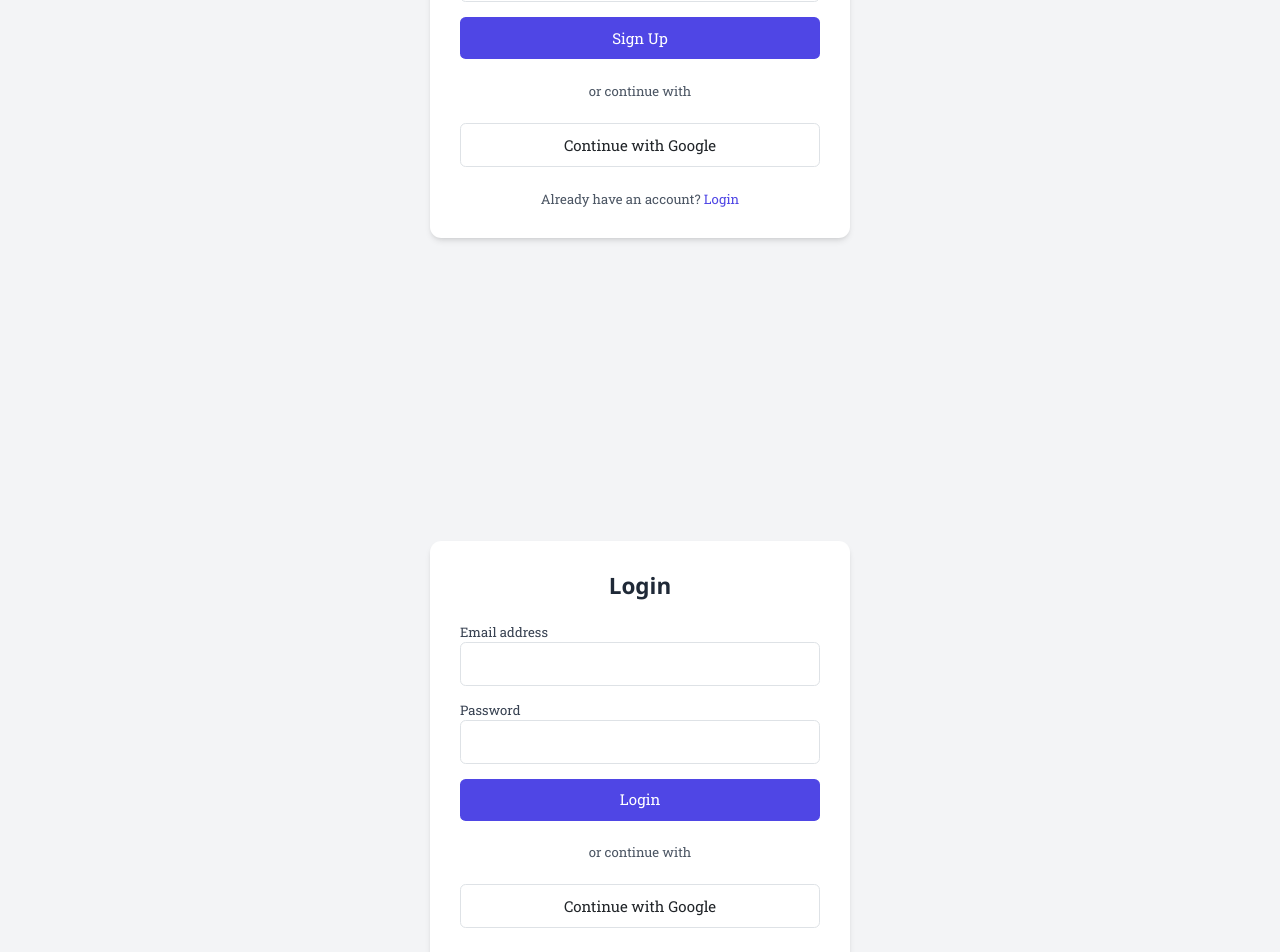
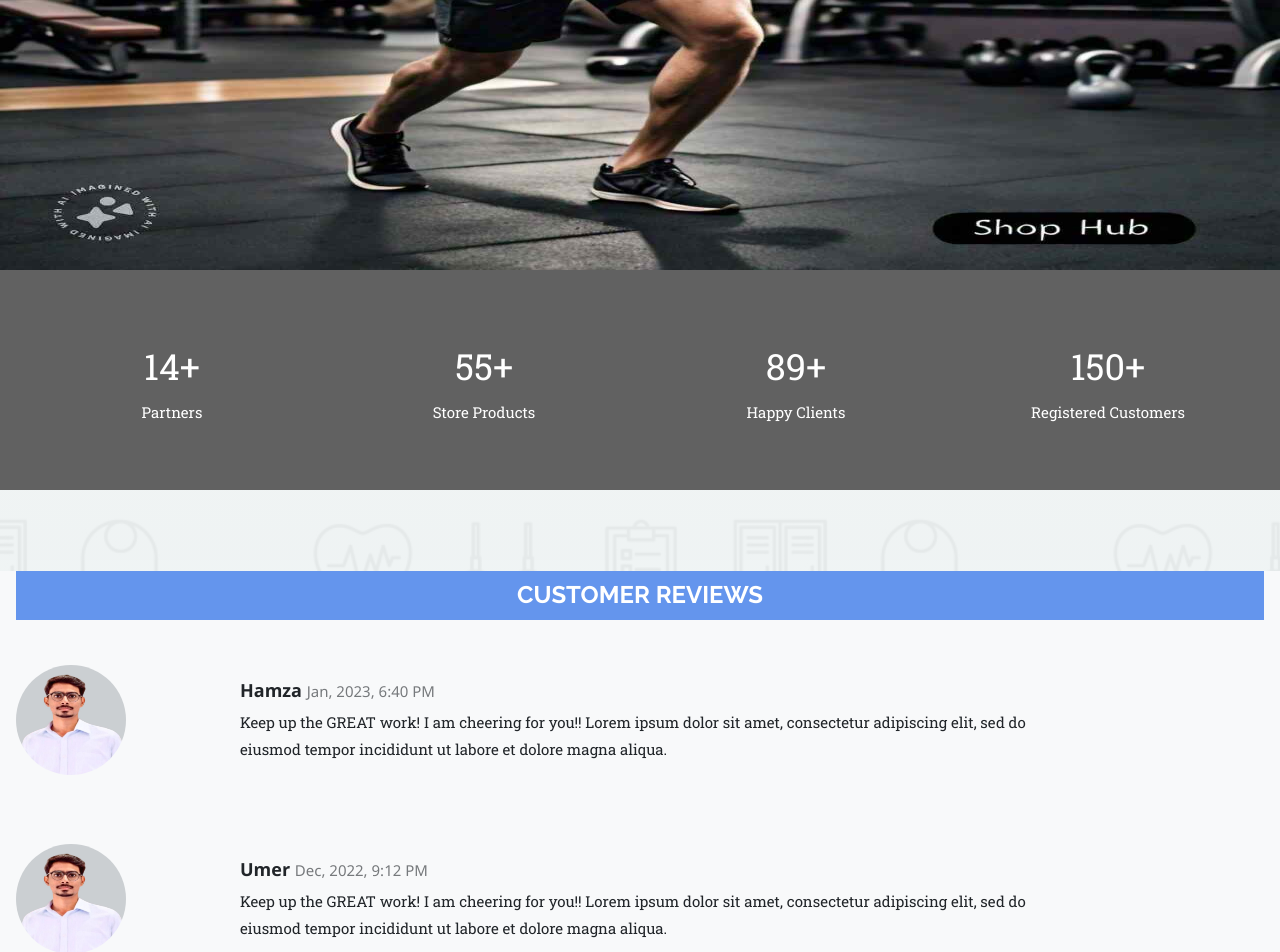
Before and after one commit to Usman-99/Fithub, a React (Create React App) app: page / in a window 1280 px wide. Shown: the part 480-1432 px from the top of the page. Built offline with nearby package versions, Linux system fonts and the light colour scheme.

Commit message:
adding state to login

```diff
--- a/package.json
+++ b/package.json
@@ -13,6 +13,7 @@
     "react-router-dom": "^6.4.5",
     "react-router-hash-link": "^2.4.3",
     "react-scripts": "5.0.1",
+    "react-toastify": "^10.0.5",
     "web-vitals": "^2.1.4"
   },
   "scripts": {
--- a/src/App.js
+++ b/src/App.js
@@ -18,10 +18,10 @@ function App() {
     <StoreProvider>
       <Router>
         <Navbar />
-        <SignUpPage />
-        <LoginPage />
         <Routes>
           <Route path="/" element={<Webimg />} />
+          <Route path="/signup" element={<SignUpPage />} />
+          <Route path="/login" element={<LoginPage />} />
           <Route path="/About" element={<About />} />
           <Route path="/Team" element={<Team />} />
           <Route path="/Contact" element={<Contact />} />
--- a/src/components/Login.js
+++ b/src/components/Login.js
@@ -1,6 +1,26 @@
 import { Link } from "react-router-dom";
+import Glogo from "../Images/googlelogo.png";
+import { signInWithEmailAndPassword } from "firebase/auth";
+import { auth } from "../Firebase/firebase";
+import { toast } from "react-toastify";
+import { useState } from "react";
 
 function LoginPage() {
+  const [email, setEmail] = useState("");
+  const [password, setPassword] = useState("");
+  const handleSubmit = async (e) => {
+    e.preventDefault();
+    try {
+      await signInWithEmailAndPassword(auth, email, password);
+      console.log("user log in");
+      window.location.href = "/";
+      toast.success("User Logged in successfully", { position: "top-center" });
+    } catch (error) {
+      console.log(error.message);
+      toast.error("error.message", { position: "bottom-center" });
+    }
+  };
+
   return (
     <div className="flex items-center justify-center min-h-screen bg-gray-100">
       <div className="w-full max-w-md p-8 space-y-6 bg-white shadow-md rounded-xl">
@@ -17,7 +37,10 @@ function LoginPage() {
               id="email"
               name="email"
               type="email"
+              value={email}
               required
+              onChange={(e) => setEmail(e.target.value)}
+              autoComplete="off"
               className="w-full p-2 border border-gray-300 rounded-md focus:ring-indigo-500 focus:border-indigo-500"
             />
           </div>
@@ -32,6 +55,11 @@ function LoginPage() {
               id="password"
               name="password"
               type="password"
+              autoComplete="off"
+              value={password}
+              onChange={(e) => {
+                setPassword(e.target.value);
+              }}
               required
               className="w-full p-2 border border-gray-300 rounded-md focus:ring-indigo-500 focus:border-indigo-500"
             />
@@ -48,8 +76,9 @@ function LoginPage() {
 
         {/* Continue with Google */}
         <div className="text-center mt-6">
-          <p className="text-sm text-gray-600">or continue with</p>
-          <button className="mt-4 w-full px-4 py-2 border border-gray-300 rounded-md hover:bg-gray-100 focus:outline-none focus:ring-2 focus:ring-indigo-500 focus:ring-offset-2">
+          <p className="text-sm text-gray-600">or </p>
+          <button className="mt-4 w-full flex items-center justify-center px-4 py-2 border border-gray-300 rounded-md hover:bg-gray-100 focus:outline-none focus:ring-2 focus:ring-indigo-500 focus:ring-offset-2">
+            <img src={Glogo} alt="Google Logo" className="w-5 h-5 mr-3"></img>
             Continue with Google
           </button>
         </div>
--- a/src/components/Signup.js
+++ b/src/components/Signup.js
@@ -1,4 +1,5 @@
 import { Link } from "react-router-dom";
+import Glogo from "../Images/googlelogo.png";
 
 function SignUpPage() {
   return (
@@ -20,6 +21,7 @@ function SignUpPage() {
             <input
               id="name"
               name="name"
+              autoComplete="off"
               type="text"
               required
               className="w-full p-2 border border-gray-300 rounded-md focus:ring-indigo-500 focus:border-indigo-500"
@@ -36,6 +38,7 @@ function SignUpPage() {
               id="email"
               name="email"
               type="email"
+              autoComplete="off"
               required
               className="w-full p-2 border border-gray-300 rounded-md focus:ring-indigo-500 focus:border-indigo-500"
             />
@@ -51,6 +54,7 @@ function SignUpPage() {
               id="password"
               name="password"
               type="password"
+              autoComplete="off"
               required
               className="w-full p-2 border border-gray-300 rounded-md focus:ring-indigo-500 focus:border-indigo-500"
             />
@@ -67,8 +71,9 @@ function SignUpPage() {
 
         {/* Continue with Google */}
         <div className="text-center mt-6">
-          <p className="text-sm text-gray-600">or continue with</p>
-          <button className="mt-4 w-full px-4 py-2 border border-gray-300 rounded-md hover:bg-gray-100 focus:outline-none focus:ring-2 focus:ring-indigo-500 focus:ring-offset-2">
+          <p className="text-sm text-gray-600">or</p>
+          <button className="mt-4 w-full flex items-center justify-center px-4 py-2 border border-gray-300 rounded-md hover:bg-gray-100 focus:outline-none focus:ring-2 focus:ring-indigo-500 focus:ring-offset-2">
+            <img src={Glogo} alt="Google Logo" className="w-5 h-5 mr-3"></img>
             Continue with Google
           </button>
         </div>
```
Also changed, not shown: src/Images/googlelogo.png (added), 1 other file (tests, documents, lock files or other folders).
